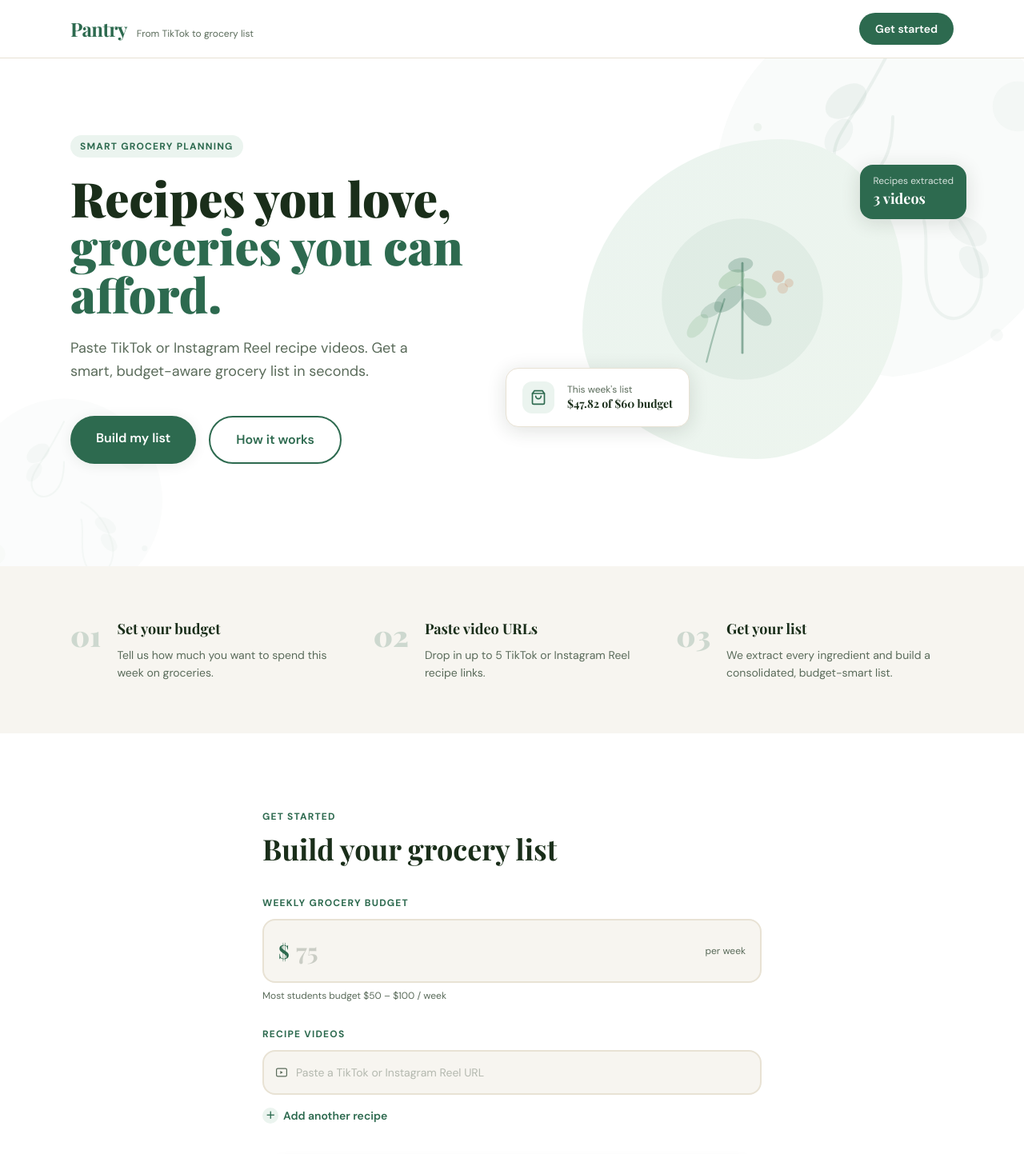
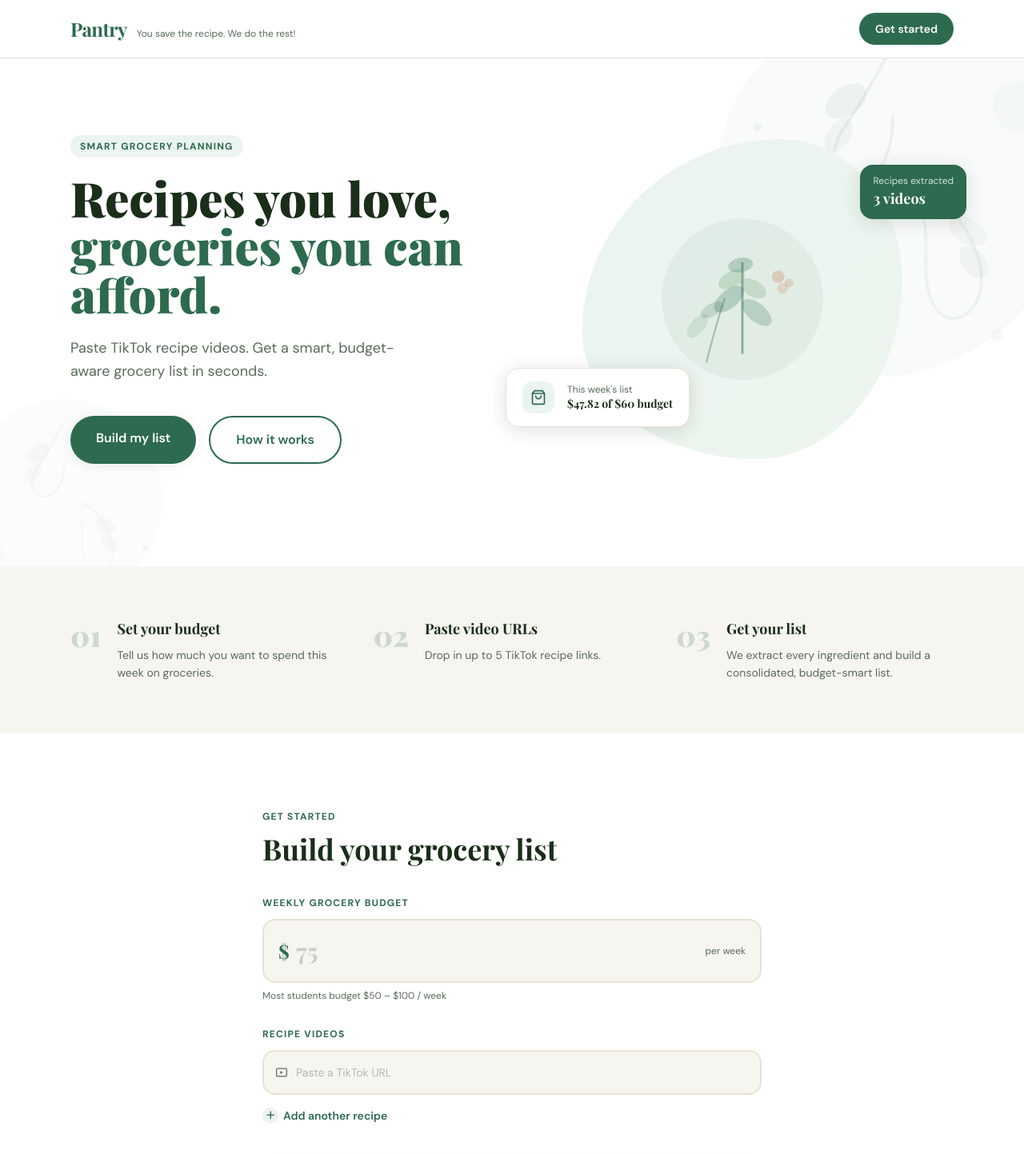
Before and after one commit to SaiNel7/pantry, a Next.js app in the folder web/: page / in a window 1280 px wide. Shown: the top 1443 px of the page at 80% size. Built offline with nearby package versions, Linux system fonts and the light colour scheme; a web font is replaced by a local one.

Commit message:
tiktok only for now

```diff
--- a/web/app/page.tsx
+++ b/web/app/page.tsx
@@ -164,7 +164,7 @@ export default function Home() {
           <div className="flex items-baseline gap-3">
             <span className="font-serif text-2xl font-bold text-forest tracking-tight">Pantry</span>
             <span className="hidden sm:inline font-sans text-xs text-bark-muted">
-              From TikTok to grocery list
+              You save the recipe. We do the rest!
             </span>
           </div>
           <a
@@ -199,7 +199,7 @@ export default function Home() {
               <em className="not-italic text-forest">groceries you can afford.</em>
             </h1>
             <p className="font-sans text-lg text-bark-muted leading-relaxed mb-10 max-w-md">
-              Paste TikTok or Instagram Reel recipe videos. Get a smart,
+              Paste TikTok recipe videos. Get a smart,
               budget-aware grocery list in seconds.
             </p>
             <div className="flex flex-wrap gap-4">
@@ -276,7 +276,7 @@ export default function Home() {
           <div className="grid grid-cols-1 sm:grid-cols-3 gap-8">
             {[
               { step: "01", title: "Set your budget", body: "Tell us how much you want to spend this week on groceries." },
-              { step: "02", title: "Paste video URLs", body: "Drop in up to 5 TikTok or Instagram Reel recipe links." },
+              { step: "02", title: "Paste video URLs", body: "Drop in up to 5 TikTok recipe links." },
               { step: "03", title: "Get your list", body: "We extract every ingredient and build a consolidated, budget-smart list." },
             ].map(({ step, title, body }) => (
               <div key={step} className="flex gap-5">
--- a/web/components/UrlInput.tsx
+++ b/web/components/UrlInput.tsx
@@ -20,6 +20,8 @@ export default function UrlInput({ urls, onChange, disabled }: UrlInputProps) {
     if (urls.length < 5) onChange([...urls, ""]);
   };
 
+  const isInstagram = (url: string) => url.includes("instagram.com");
+
   const updateUrl = (index: number, value: string) => {
     const updated = [...urls];
     updated[index] = value;
@@ -37,19 +39,24 @@ export default function UrlInput({ urls, onChange, disabled }: UrlInputProps) {
       </label>
       <div className="space-y-3">
         {urls.map((url, i) => (
-          <div key={i} className="flex items-center gap-2">
+          <div key={i} className={`flex items-center gap-2 ${isInstagram(url) ? "mb-6" : ""}`}>
             <div className="relative flex-1">
               <span className="absolute left-4 top-1/2 -translate-y-1/2 text-bark-muted pointer-events-none">
                 <VideoIcon />
               </span>
               <input
                 type="url"
-                placeholder="Paste a TikTok or Instagram Reel URL"
+                placeholder="Paste a TikTok URL"
                 value={url}
                 onChange={(e) => updateUrl(i, e.target.value)}
                 disabled={disabled}
-                className="w-full pl-10 pr-4 py-4 bg-cream border-2 border-parchment rounded-2xl font-sans text-sm text-bark placeholder:text-bark/30 focus:outline-none focus:border-forest transition-colors disabled:opacity-50"
+                className={`w-full pl-10 pr-4 py-4 bg-cream border-2 rounded-2xl font-sans text-sm text-bark placeholder:text-bark/30 focus:outline-none transition-colors disabled:opacity-50 ${isInstagram(url) ? "border-terra focus:border-terra" : "border-parchment focus:border-forest"}`}
               />
+              {isInstagram(url) && (
+                <p className="absolute -bottom-5 left-1 font-sans text-xs text-terra">
+                  Instagram not supported yet — TikTok only
+                </p>
+              )}
             </div>
             {urls.length > 1 && (
               <button
```
Also changed, not shown: 1 other file (tests, documents, lock files or other folders).
